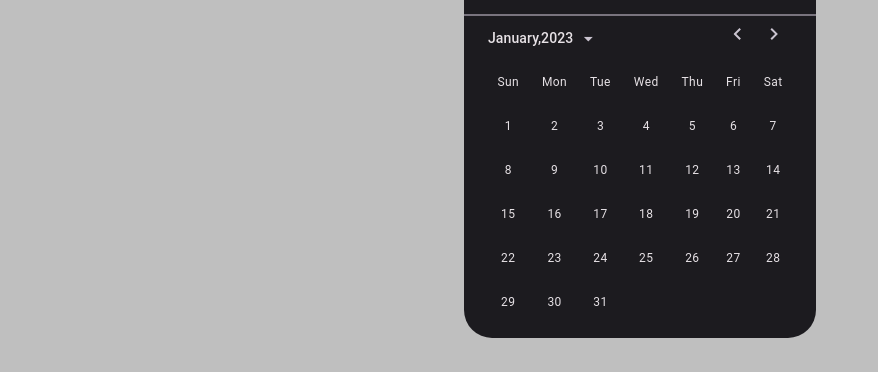
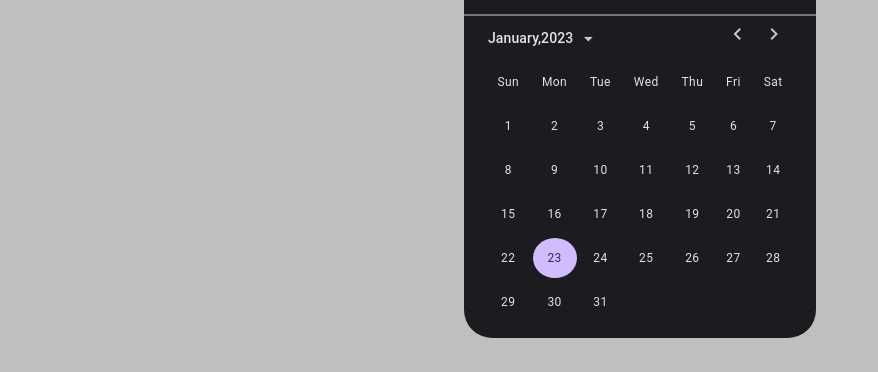
Before and after one commit to Ztanha/react-date-picker-material, a React (Create React App) app: page / in a window 1280 px wide. Shown: the part 165-537 px from the top of the page, without its empty margins (0-878 px from the left). Built offline with nearby package versions, Linux system fonts and the light colour scheme.

Commit message:
Style today and selected day

```diff
--- a/src/components/datePicker/DatePicker.js
+++ b/src/components/datePicker/DatePicker.js
@@ -12,7 +12,8 @@ function ActualDatePicker(props) {
     const month= ["January","February","March","April","May","June","July","August","September","October","November","December"];
     const weekday= ["Sun","Mon","Tue","Wed","Thu","Fri","Sat"];
     const [ calendar,setCalendar] = useState();
-
+    const [ dayPointer,setDayPointer ] = useState();
+    const [ selectedPointer,setSelectedPointer ] = useState();
     const [ mode,setMode ]=useState('days')
     const [colors]= useTheme();
     const styles={
@@ -29,6 +30,13 @@ function ActualDatePicker(props) {
         },
         calHeader:{
             color:colors.onSurface,
+        },
+        today:{
+            backgroundColor: colors.primary,
+            color:colors.onPrimary,
+        },
+        selectedCell:{
+            border: `1px solid ${colors.primary}`,
         }
     }
     let timeStamp = Date.now()
@@ -46,11 +54,13 @@ function ActualDatePicker(props) {
     }
     useEffect(()=>{
 
+        let date = new Date(props.date)
         setCalendar( makeCalendar(daysInMonth(props.date),getMonthStartDay(props.date)) )
+        setDayPointer(date.getDate());
 
+    },[props.date,setCalendar,setDayPointer])
 
-    },[props.date])
-    console.log('cal',calendar)
+    console.log(props.date ,dayPointer || '')
     return (
         <div className='DatePicker'
              style={{ ...styles.datePicker,...props.style }}
@@ -83,15 +93,19 @@ function ActualDatePicker(props) {
                         </div>
                         <div className="days" style={styles.calGrids}>
                             <div className="days-grid">
-                                {/*{ weekday.map((x,index)=>*/}
-                                {/*    <span key={index}>*/}
-                                {/*        { x.charAt(0) }*/}
-                                {/*    </span>*/}
-                                {/*)}*/}
                                 { calendar?.map(x=>
-                                    <span className="day" key={x}>
+                                    <div key={x}
+                                         onClick={()=>setSelectedPointer(x)}
+                                         className='day'
+                                         style={ x === dayPointer
+                                                    ? styles.today
+                                                    : ( x === selectedPointer)
+                                                        ? styles.selectedCell
+                                                        : {}
+                                                }
+                                    >
                                         {x}
-                                    </span>
+                                    </div>
                                 ) }
                             </div>
                         </div>
--- a/src/components/datePicker/datePicker.scss
+++ b/src/components/datePicker/datePicker.scss
@@ -3,6 +3,14 @@
   //width: 304px;
   .calendar-header label{
     @include font-label-medium;
+  }
+  .pointer{
+    position: absolute;
+    width: 3em;
+    height: 3em;
+    border-radius: 100%;
+    //top: 0;
+    //left: 0;
   }
   //height: 280px;
   .header-date{
@@ -54,8 +62,9 @@
     left: 0;
   }
   .days{
-    //width: 100%;
 
+
+    cursor: pointer;
     .days-grid{
       min-width: 304px;
       @include font-body-small;
@@ -63,16 +72,16 @@
       grid-template-columns: repeat(7,auto);
       grid-template-rows: repeat(6,40px);
       grid-gap: 4px;
-      justify-items: center;
-      align-items: center;
       span{
         border-radius: 100%;
       }
+      .day{
+        display: flex;
+        justify-content: center;
+        align-items: center;
+        border-radius: 100%;
+        box-sizing: border-box;
+      }
     }
   }
-  //.sev-cell{
-  //  display: grid;
-  //  grid-template-columns: repeat(7,3em);
-  //  grid-template-rows: repeat(auto-fill,4em);
-  //}
 }
```
